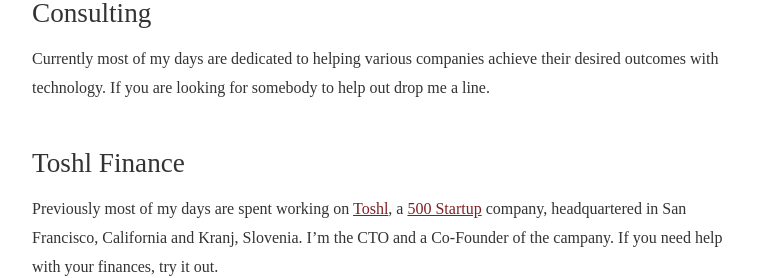
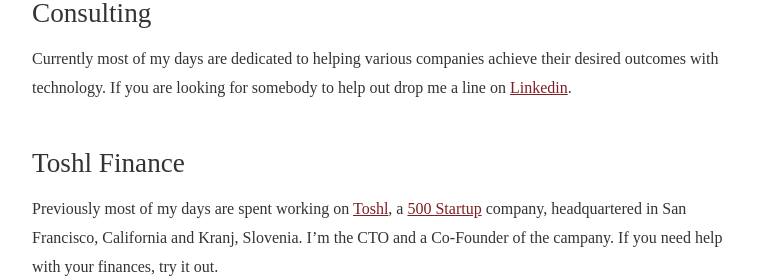
Before and after one commit to mihahribar/mihahribar.github.io, a Jekyll site: the page built from about.md, in a window 1280 px wide. Shown: the part 284-562 px from the top of the page, without its empty margins (260-1019 px from the left). Built offline with Jekyll 4.4.1, drawn with Linux system fonts in a browser that asks for light colours.

Commit message:
added linkedin line

```diff
--- a/about.md
+++ b/about.md
@@ -14,7 +14,7 @@
 Consulting
 ----------
 
-Currently most of my days are dedicated to helping various companies achieve their desired outcomes with technology. If you are looking for somebody to help out drop me a line.
+Currently most of my days are dedicated to helping various companies achieve their desired outcomes with technology. If you are looking for somebody to help out drop me a line on [Linkedin](http://www.linkedin.com/in/mihahribar).
 
 Toshl Finance
 -------------
```
